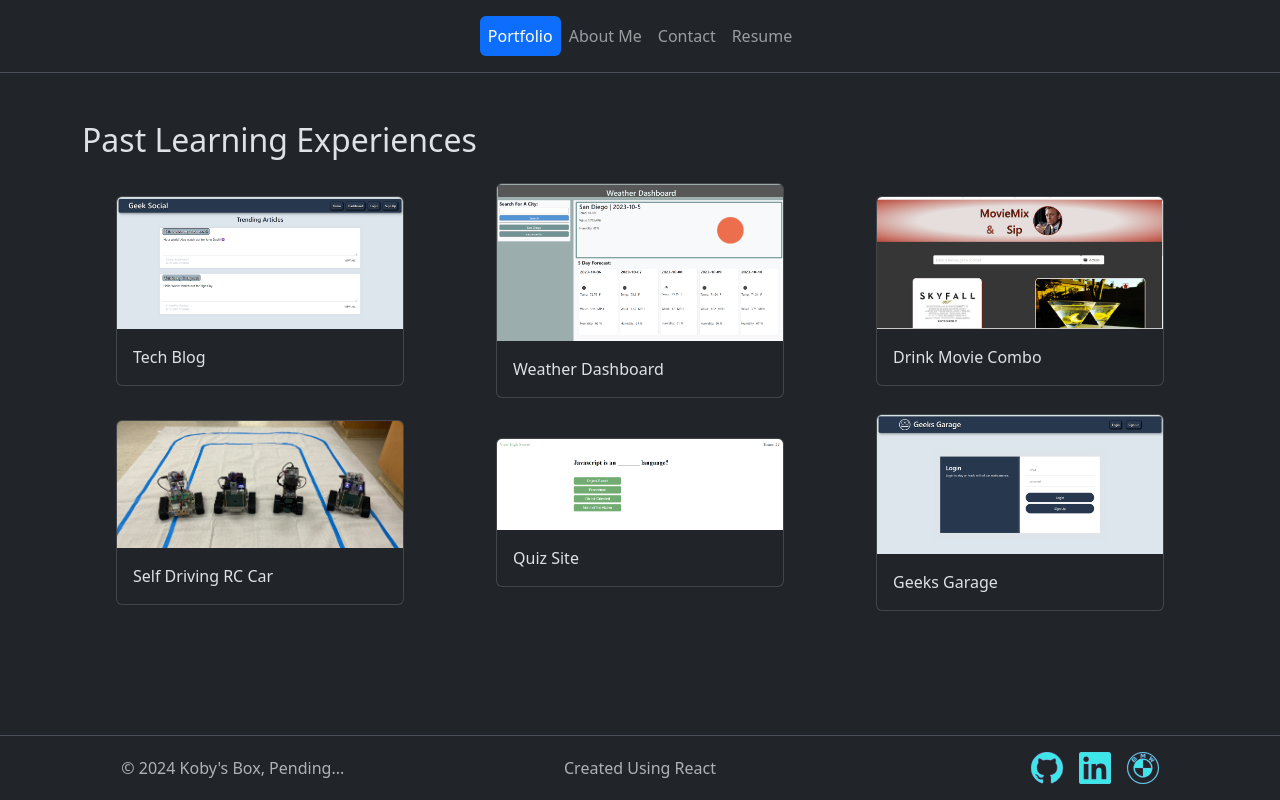
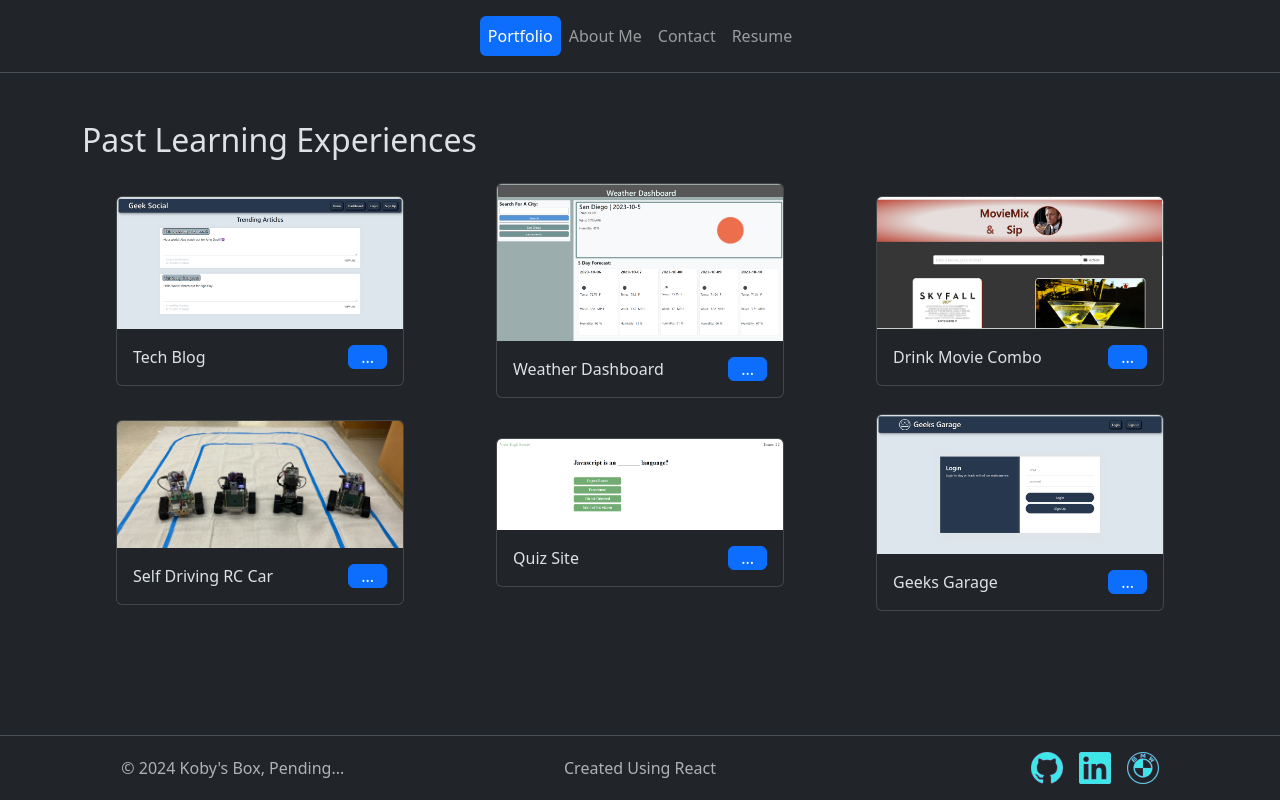
Before and after one commit to KAntBarr/react-portfolio-20, a React (Vite) app: page / in a window 1280 px wide. Built offline with nearby package versions, Linux system fonts and the light colour scheme.

Commit message:
added a button to projects, need to include modals

```diff
--- a/src/components/Project/Project.jsx
+++ b/src/components/Project/Project.jsx
@@ -57,8 +57,9 @@ const Project = ({ imageSrc, imageAlt, cardText, projectURL, githubURL }) => {
 
           </div>
 
-          <div className="card-body">
-            <p className="card-text">{cardText}</p>
+          <div className="card-body d-flex justify-content-between">
+            <p className="card-text mb-0">{cardText}</p>
+            <button className="btn btn-primary " style={{ lineHeight: 0}}>...</button>
           </div>
         </div>
       </div>
--- a/src/pages/Contact/Contact.css
+++ b/src/pages/Contact/Contact.css
@@ -0,0 +1,3 @@
+.red-text {
+  color: rgb(203, 51, 51);
+}
--- a/src/pages/Contact/Contact.jsx
+++ b/src/pages/Contact/Contact.jsx
@@ -80,18 +80,18 @@ const Contact = ({ }) => {
               <label htmlFor="inputName" className="form-label text-start">Name</label>
               <input type="name" className="form-control" id="inputName" onBlur={handleName}
               aria-describedby="nameHelp" />
-              {isName && <div id="nameHelp" className="form-text text-start">A name must be provided</div>}
+              {isName && <div id="nameHelp" className="form-text text-start red-text">A name must be provided</div>}
             </div>
             <div className="mb-3 d-flex flex-column">
               <label htmlFor="inputEmail" className="form-label text-start">Email address</label>
               <input type="email" className="form-control" id="inputEmail" onBlur={handleEmail} aria-describedby="emailHelp" />
-              {isEmail && <div id="emailHelp" className="form-text text-start">A valid email must be provided</div>}
+              {isEmail && <div id="emailHelp" className="form-text text-start red-text">A valid email must be provided</div>}
             </div>
             <div className="mb-3 d-flex flex-column">
               <label htmlFor="inputMessage" className="form-label text-start">Message</label>
               <textarea type="message" className="form-control" id="inputMessage" onBlur={handleMessage} rows='4'
               aria-describedby="messageHelp" />
-              {isMessage && <div id="messageHelp" className="form-text text-start">Input must be provided</div>}
+              {isMessage && <div id="messageHelp" className="form-text text-start red-text">Input must be provided</div>}
             </div>
             {isValid
             ?
```
